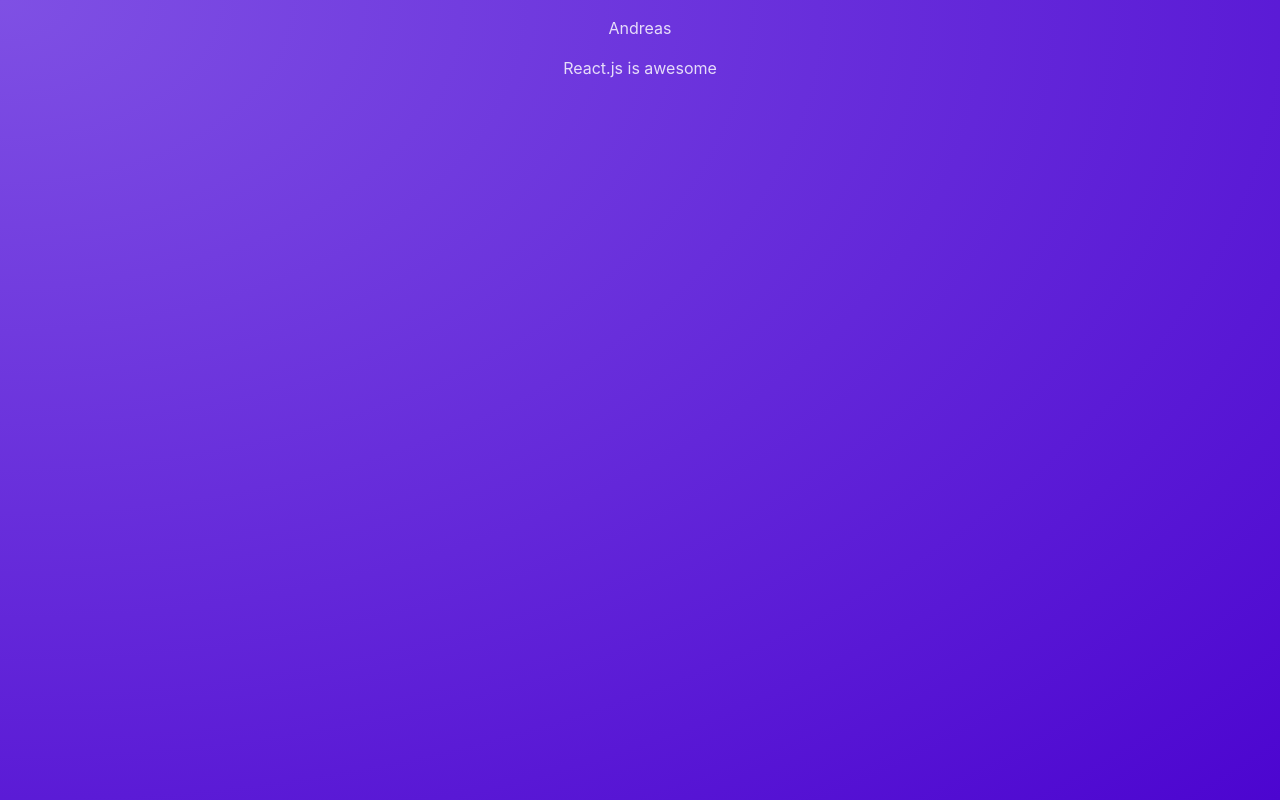
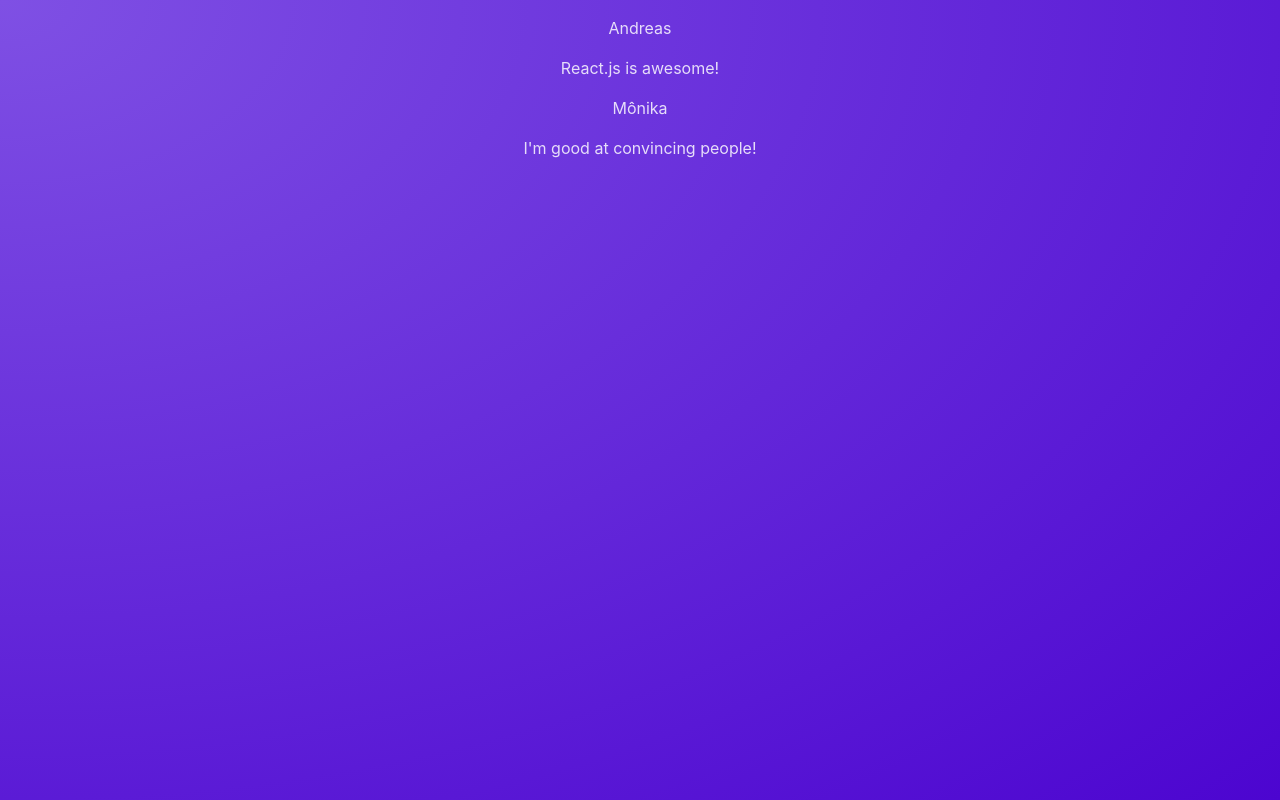
Before and after one commit to ahartfelder/udemy-react-starting-project, a React (Vite) app: page / in a window 1280 px wide. Built offline with nearby package versions, Linux system fonts and the light colour scheme.

Commit message:
reusing component

```diff
--- a/src/App.jsx
+++ b/src/App.jsx
@@ -1,7 +1,22 @@
 import Post from './components/Post';
 
+const posts = [
+  {
+    author: "Andreas",
+    message: "React.js is awesome!"
+  },
+  {
+    author: "Mônika",
+    message: "I'm good at convincing people!"
+  }
+];
+
 function App() {
-  return <Post />;
+  return (
+    <main>
+      {posts.map((post) => <Post post={post} />)}
+    </main>
+  );
 }
 
 export default App;
--- a/src/components/Post.jsx
+++ b/src/components/Post.jsx
@@ -1,12 +1,11 @@
-const names = [{ name: 'Andreas', message: 'React.js is awesome' }, { name: 'Mônika', message: 'I like to sell' }];
-
-function Post() {
-  const choosenName = Math.random() > 0.5 ? names[0] : names[1];
+function Post(props) {
+  console.log(props)
+  const { author, message } = props.post;
 
   return (
     <div>
-      <p>{choosenName.name}</p>
-      <p>{choosenName.message}</p>
+      <p>{author}</p>
+      <p>{message}</p>
     </div>
   );
 }
```
